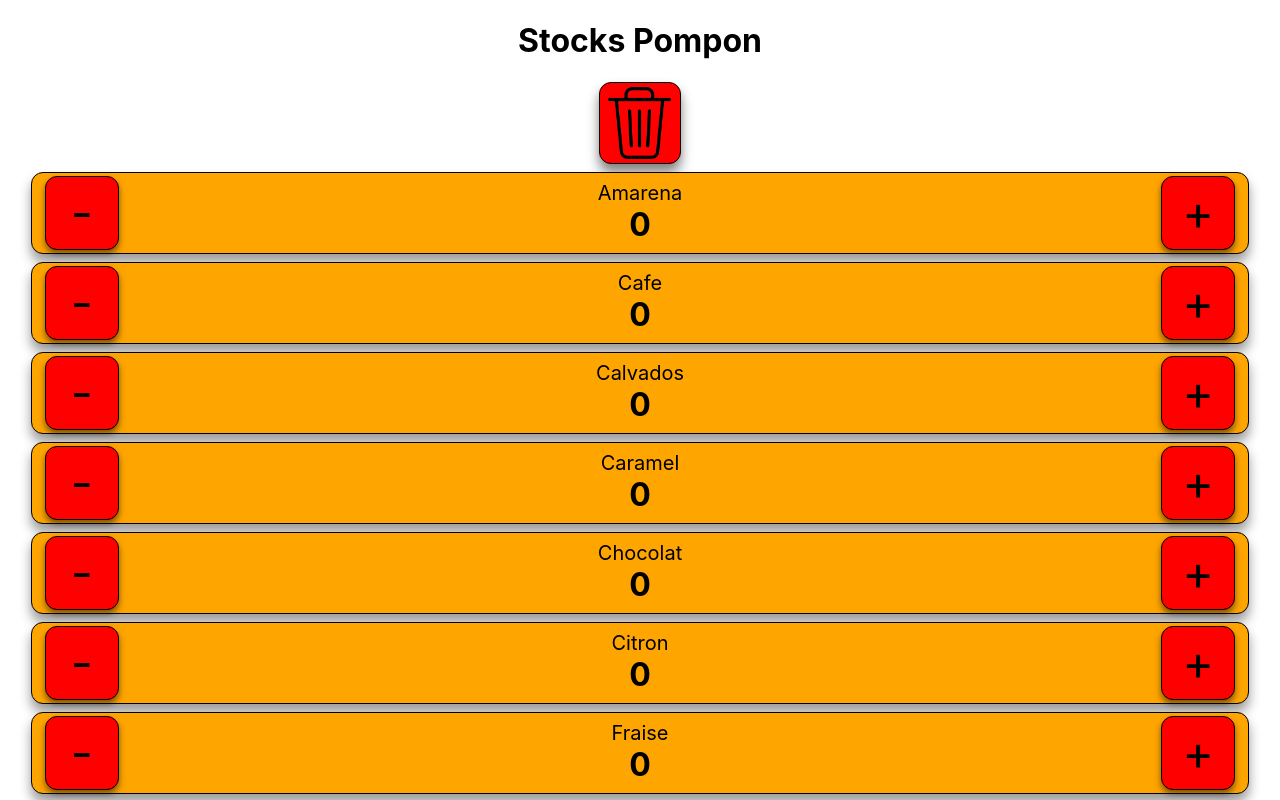
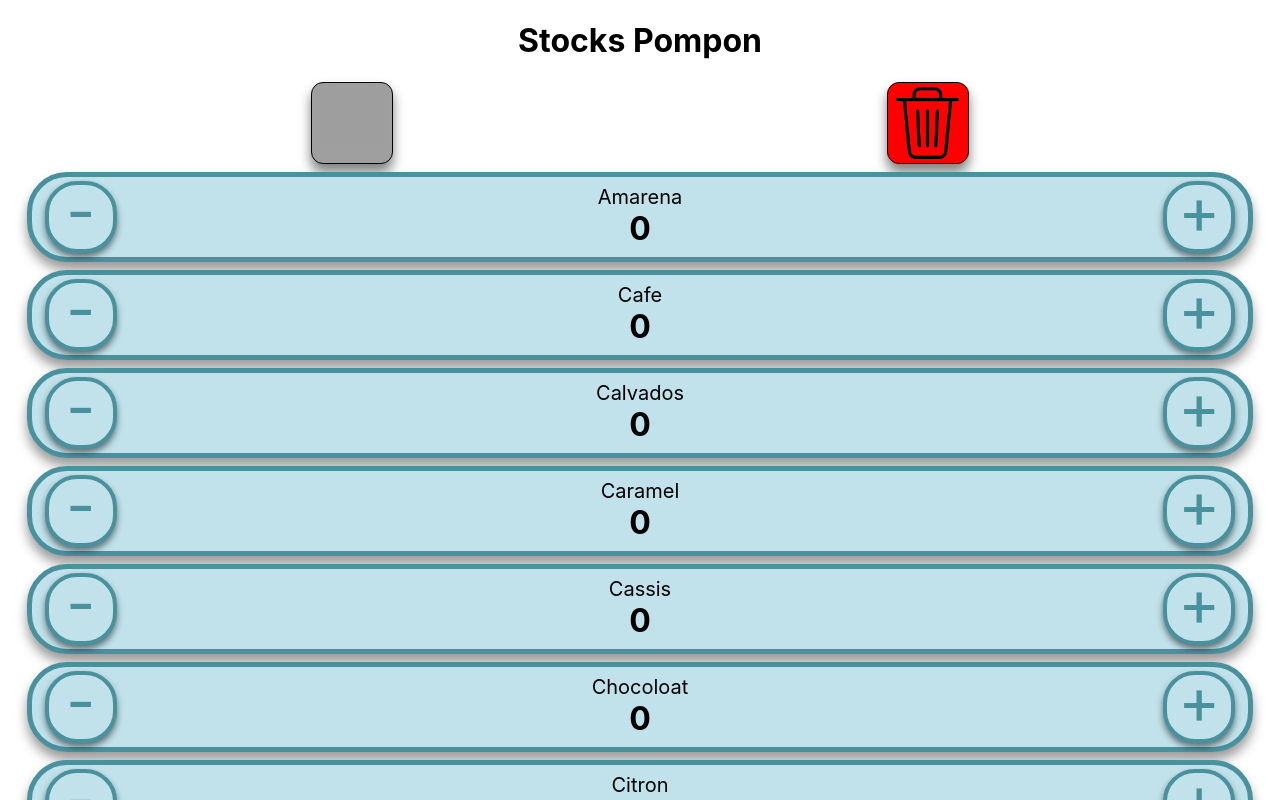
Before and after one commit to PauwelsTom/Stock_pompon, a React (Create React App) app in the folder stock-pompon/: page / in a window 1280 px wide. Shown: the top 800 px of the page. Built offline with nearby package versions, Linux system fonts and the light colour scheme; grey boxes are pictures that could not be loaded.

Commit message:
Mode specail + refonte graphique

```diff
--- a/stock-pompon/src/App.css
+++ b/stock-pompon/src/App.css
@@ -7,7 +7,19 @@
 }
 
 .ResetButton {
-  background-color: red;
+  background-color: var(--reset-button);
+
+  height: 10vh;
+  width: 10vh;
+
+  border: 1px solid black;
+  border-radius: 1.5vh;
+
+  box-shadow: 0px 8px 12px rgba(0, 0, 0, 0.5); /* Ajout de l'ombre */
+}
+
+.ChangeMode {
+  background-color: var(--change-mode);
 
   height: 10vh;
   width: 10vh;
@@ -27,3 +39,15 @@
   margin-left: 10%;
   margin-top: 5%;
 }
+
+.BoutonsHaut {
+  display: flex;
+  justify-content: space-around;
+
+  width: 90vw;
+}
+
+.ChangeModeImage {
+  margin-top: 8%;
+  width: 90%;
+}
--- a/stock-pompon/src/App.js
+++ b/stock-pompon/src/App.js
@@ -1,7 +1,8 @@
+import "./couleurs.css"
+import './App.css';
 import { Component } from 'react';
-import './App.css';
 import { Parfum } from './Component/Parfum';
-import { parfums } from './data';
+import { iconeEngrenage, parfums } from './data';
 import { ZoneTexte } from './Component/ZoneTexte';
 
 export default class App extends Component {
@@ -10,6 +11,7 @@ export default class App extends Component {
     super();
     this.state = {
       values: {},
+      modeEdit: false,
     }
 
     this.addValue = this.addValue.bind(this);
@@ -28,13 +30,34 @@ export default class App extends Component {
     }
   }
 
+  get_title = () => {
+    if (this.state.modeEdit) {
+      let total = 0;
+      for (const parf of Object.keys(parfums)) {
+        total += parfums[parf];
+      }
+      return "Stock total: " + total + " bacs";
+    } else {
+      return "Stocks Pompon";
+    }
+  }
+
   addValue(parfum, add) {
+    if (this.state.modeEdit) {
+      parfums[parfum] += (add ? 1 : -1);
+      if (parfums[parfum] < 0) {
+        parfums[parfum] = 0;
+      }
+      localStorage.setItem("parfums", JSON.stringify(parfums));
+      this.forceUpdate();
+    } else {
       const tempValues = this.state.values;
       if (add) {
         tempValues[parfum] += 1;
-      if (tempValues[parfum] > parfums[parfum]) {
-        tempValues[parfum] = parfums[parfum];
-      }
+        // DEPRECATED: Limite haute du stock
+        // if (tempValues[parfum] > parfums[parfum]) {
+        //   tempValues[parfum] = parfums[parfum];
+        // }
       } else {
         tempValues[parfum] -= 1;
         if (tempValues[parfum] < 0) {
@@ -43,6 +66,7 @@ export default class App extends Component {
       }
       this.setState({ values: tempValues });
       localStorage.setItem('parfumValues', JSON.stringify(tempValues));
+    }
   }
 
   resetValues = () => {
@@ -54,19 +78,29 @@ export default class App extends Component {
     localStorage.setItem('parfumValues', JSON.stringify(values));
   }
 
+  changeMode = () => {
+    this.setState({ modeEdit: !this.state.modeEdit });
+  }
+
   render() {
     return (
       <div className="App">
-        <h1>Stocks Pompon</h1>
+        <h1>{this.get_title()}</h1>
+        <div className="BoutonsHaut">
+
+          <div className="ChangeMode" onClick={this.changeMode}>
+            <img src={iconeEngrenage} alt="ChangeMode" className='ChangeModeImage'/>
+          </div>
 
           <div className='ResetButton' onClick={this.resetValues}>
             <img src="corbeille.png" alt="Corbeille" className='CorbeilleImage'/>
+          </div>
         </div>
 
         {Object.keys(parfums)
         .sort((a, b) => a.localeCompare(b))
         .map((parf) => (
-          <Parfum key={parf} parfum={parf} parfumValue={this.state.values} changeParfum={this.addValue}/>
+          <Parfum key={parf} parfum={parf} parfumValue={this.state.values} changeParfum={this.addValue} modeEdit={this.state.modeEdit}/>
         ))}
 
         <ZoneTexte values={this.state.values}/>
--- a/stock-pompon/src/Component/Parfum.css
+++ b/stock-pompon/src/Component/Parfum.css
@@ -7,10 +7,10 @@
     width: 95vw;
     height: 10vh;
 
-    background-color: orange;
+    background-color: var(--fond-normal);
 
-    border: 1px solid black;
-    border-radius: 1.5vh;
+    border: 5px solid var(--bord-normal);
+    border-radius: 5vh;
 
     margin-top: 1vh;
 
@@ -25,21 +25,66 @@
     justify-content: center;
     text-align: center;
 
-    font-size: 6vh;
+    font-size: 8vh;
 
-    background-color: red;
+    /* background-color: var(--ligne-normal); */
+    background-color: var(--fond-normal);
+    color: var(--bord-normal);
 
-    height: 9vh;
-    width: 9vh;
+    height: 6.5vh;
+    width: 8vh;
 
-    border: 1px solid black;
-    border-radius: 1.5vh;
+    padding-bottom: 1.5vh;
+
+    border: 4px solid var(--bord-normal);
+    border-radius: 4vh;
 
     margin-left: 1vw;
     margin-right: 1vw;
 
     box-shadow: 0px 4px 6px rgba(0, 0, 0, 0.5); /* Ajout de l'ombre */
 }
+
+/* EGAL */
+
+.BoutonPlusMoinsModeSpecialEgal {
+    background-color: var(--fond-special);
+    color: var(--bord-special);
+    border: 4px solid var(--bord-special);
+}
+
+.ParfumDivModeSpecialEgal {
+    background-color: var(--fond-special);
+    border: 5px solid var(--bord-special);
+}
+
+/* SUPERIEUR */
+
+.BoutonPlusMoinsModeSpecialPlus {
+    background-color: var(--fond-special-plus);
+    color: var(--bord-special-plus);
+    border: 4px solid var(--bord-special-plus);
+}
+
+.ParfumDivModeSpecialPlus {
+    background-color: var(--fond-special-plus);
+    border: 5px solid var(--bord-special-plus);
+}
+
+/* INFERIEUR */
+
+.BoutonPlusMoinsModeSpecialMoins {
+    background-color: var(--fond-special-moins);
+    color: var(--bord-special-moins);
+    border: 4px solid var(--bord-special-moins);
+}
+
+.ParfumDivModeSpecialMoins {
+    background-color: var(--fond-special-moins);
+    border: 5px solid var(--bord-special-moins);
+}
+
+
 
 .ParfumTextDiv {
     display: flex;
--- a/stock-pompon/src/Component/Parfum.jsx
+++ b/stock-pompon/src/Component/Parfum.jsx
@@ -1,14 +1,44 @@
+import { parfums, parfumsInit } from "../data";
 import "./Parfum.css"
 import { Component } from "react";
 
-// parfum, parfumValue, changeParfum
+// parfum, parfumValue, changeParfum, modeEdit
 export class Parfum extends Component {
 
     constructor(props) {
         super();
         this.state = {
+            disabled: false,
+        }
+        this.parfum = props.parfum;
+    }
+
+    getClassName = (type) => {
+        if (this.state.disabled) {
+            return type + " Disabled"
+        }
+        if (this.props.modeEdit) {
+            if (parfums[this.parfum] == parfumsInit[this.parfum]) {
+                return type + " " + type + "ModeSpecialEgal";
+            } else if (parfums[this.parfum] >= parfumsInit[this.parfum]) {
+                return type + " " + type + "ModeSpecialPlus";
+            } else {
+                return type + " " + type + "ModeSpecialMoins";
+            }
+        } else {
+            return type;
         }
     }
+
+    get_value = () => {
+        if (this.props.modeEdit) {
+            const text = parfums[this.props.parfum] + "/" + parfumsInit[this.props.parfum];
+            return text;
+        } else {
+            return this.props.parfumValue[this.props.parfum];
+        }
+    }
+
 
     handleClick = (add) => {
         this.props.changeParfum(this.props.parfum, add);
@@ -17,14 +47,16 @@ export class Parfum extends Component {
 
     render() {
         return (
-            <div className="ParfumDiv">
-                <div className="BoutonPlusMoins"
+            <div className={this.getClassName("ParfumDiv")}>
+                <div className={this.getClassName("BoutonPlusMoins")}
                     onClick={() => this.handleClick(false)}>-</div>
+
                 <div className="ParfumTextDiv">
                     <div className="ParfumText">{this.props.parfum}</div>
-                    <div className="ParfumValue">{this.props.parfumValue[this.props.parfum]}</div>
+                    <div className="ParfumValue">{this.get_value()}</div>
                 </div>
-                <div className="BoutonPlusMoins"
+
+                <div className={this.getClassName("BoutonPlusMoins")}
                     onClick={() => this.handleClick(true)}>+</div>
             </div>
         );
--- a/stock-pompon/src/Component/ZoneTexte.jsx
+++ b/stock-pompon/src/Component/ZoneTexte.jsx
@@ -27,7 +27,9 @@ export class ZoneTexte extends Component {
         let total = 0;
         for (const parf of Object.keys(values).sort((a, b) => a.localeCompare(b))) {
             const val = parfums[parf] - values[parf];
-            if (val === 0) { continue; }
+
+            if (parf == 'undefined' || val <= 0) { continue; }
+
             res += " - " + val + " " + parf + "\n";
             total += val;
         }
--- /dev/null
+++ b/stock-pompon/src/couleurs.css
@@ -0,0 +1,38 @@
+/* couleurs.css */
+
+/* Définition des variables CSS pour les couleurs de l'application */
+:root {
+    --gris: rgb(159, 159, 159);
+
+    --rouge: red;
+    --orange-clair: #f4a261;
+    --orange: #e76f51;
+
+    --bleu-clair: #c1e2eb;
+    --bleu: #4A919E;
+
+    --rose-clair: #ebd7d6;
+    --rose: #FE94B4;
+
+    --vert-clair: #C8D6A2;
+    --vert: #8FB43A;
+
+
+    --fond-normal: var(--bleu-clair);
+    --bord-normal: var(--bleu);
+
+    --fond-special: var(--vert-clair);
+    --bord-special: var(--vert);
+
+    --fond-special-plus: var(--rose-clair);
+    --bord-special-plus: var(--rose);
+
+    --fond-special-moins: var(--bleu-clair);
+    --bord-special-moins: var(--bleu);
+
+    --reset-button: var(--rouge);
+    --change-mode: var(--gris);
+
+
+
+}
--- a/stock-pompon/src/data.js
+++ b/stock-pompon/src/data.js
@@ -1,18 +1,30 @@
-export const parfums = {
-    "Vanille": 6,
-    "Chocolat": 5,
-    "Fraise": 4,
+export const parfumsInit = {
+    "Chocoloat": 10,
+    "Vanille": 16,
+    "Fraise": 6,
+    "Pistache": 6,
+    "Caramel": 7,
+    "Nutella": 6,
+    "Passion": 5,
+    "Mangue": 5,
+    "Cassis": 3,
+    "Marron": 4,
+    "Coco": 4,
     "Citron": 4,
-    "Cafe": 2,
-    "Pistache": 2,
-    "Calvados": 1,
-    "Rhum-raisin": 1,
-    "Mangue": 3,
-    "Passion": 3,
-    "Marron": 1,
-    "Caramel": 3,
     "Amarena": 2,
-    "Nutella": 4,
+    "Cafe": 4,
+    "Yaourt": 4,
+    "Rhum-raisin": 4,
+    "Calvados": 2,
+    "Coup de Coeur": 4,
 };
 
+if (!localStorage.getItem("parfums")) {
+    localStorage.setItem("parfums", JSON.stringify(parfumsInit));
+}
+
+export const parfums = JSON.parse(localStorage.getItem("parfums"));
+
 export const totalStock = 96;
+
+export const iconeEngrenage = "https://cdn-icons-png.flaticon.com/512/595/595125.png"
```
Also changed, not shown: 1 other file (tests, documents, lock files or other folders). Lines whose indentation alone changed are shown as unchanged.
